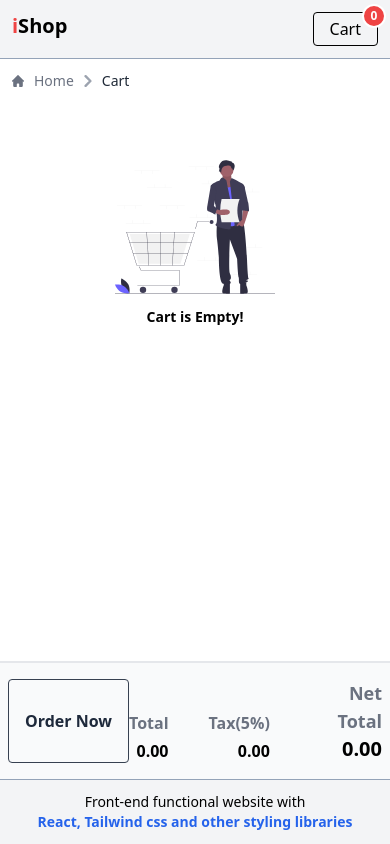
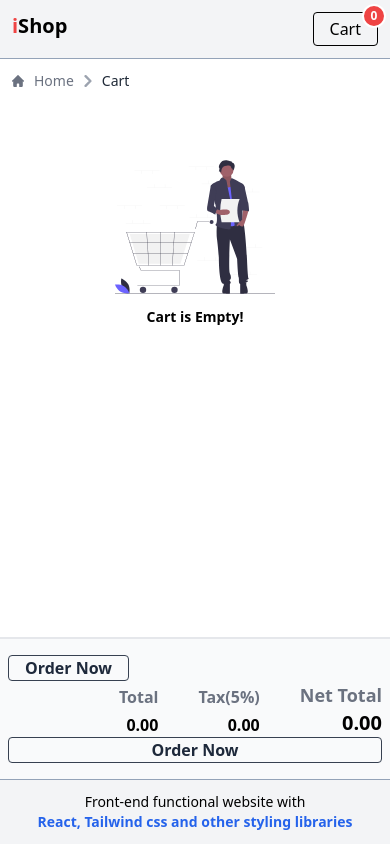
Before and after one commit to myominthein-dev/react-ecommerce-app, a React (Vite) app: page /cart in a window 390 px wide. Built offline with nearby package versions, Linux system fonts and the light colour scheme.

Commit message:
"cart footer fixed"

```diff
--- a/src/components/CartSection.jsx
+++ b/src/components/CartSection.jsx
@@ -29,8 +29,8 @@
       </div >
 
       <div className="py-4 border-t-2 absolute  bg-gray-50 px-2 bottom-0 left-0 right-0 ">
-        <div className="flex justify-between">
-          <button className="border rounded dark:text-white text-slate-800 font-semibold border-gray-700 px-4  hover:bg-gray-700 transition-all duration-300 active:scale-90 hover:text-white text-nowrap">
+        <div className="sm:flex justify-between">
+          <button className="border rounded none sm:block dark:text-white text-slate-800 font-semibold border-gray-700 px-4  hover:bg-gray-700 transition-all duration-300 active:scale-90 hover:text-white text-nowrap">
             Order Now
           </button>
           <div className="   flex items-end  justify-end gap-10 ">
@@ -47,6 +47,9 @@
             <p className=" text-xl font-bold">{netTotal.toFixed(2)}</p>
           </div>
         </div>
+        <button className="border rounded w-full sm:none dark:text-white text-slate-800 font-semibold border-gray-700 px-4  hover:bg-gray-700 transition-all duration-300 active:scale-90 hover:text-white text-nowrap">
+            Order Now
+          </button>
         </div>
       </div>
     </div>
```
Also changed, not shown: 6 other files (tests, documents, lock files or other folders).
